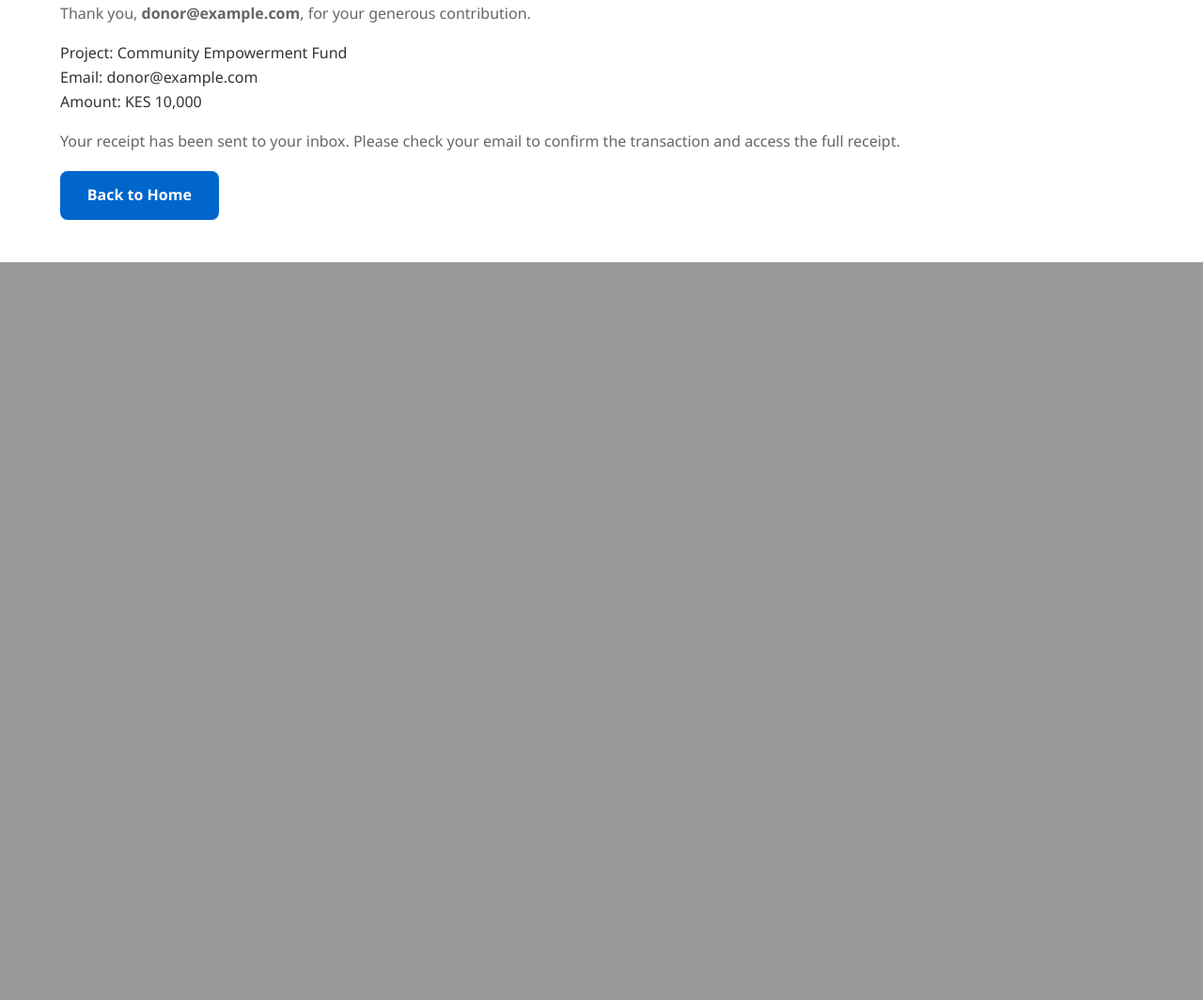
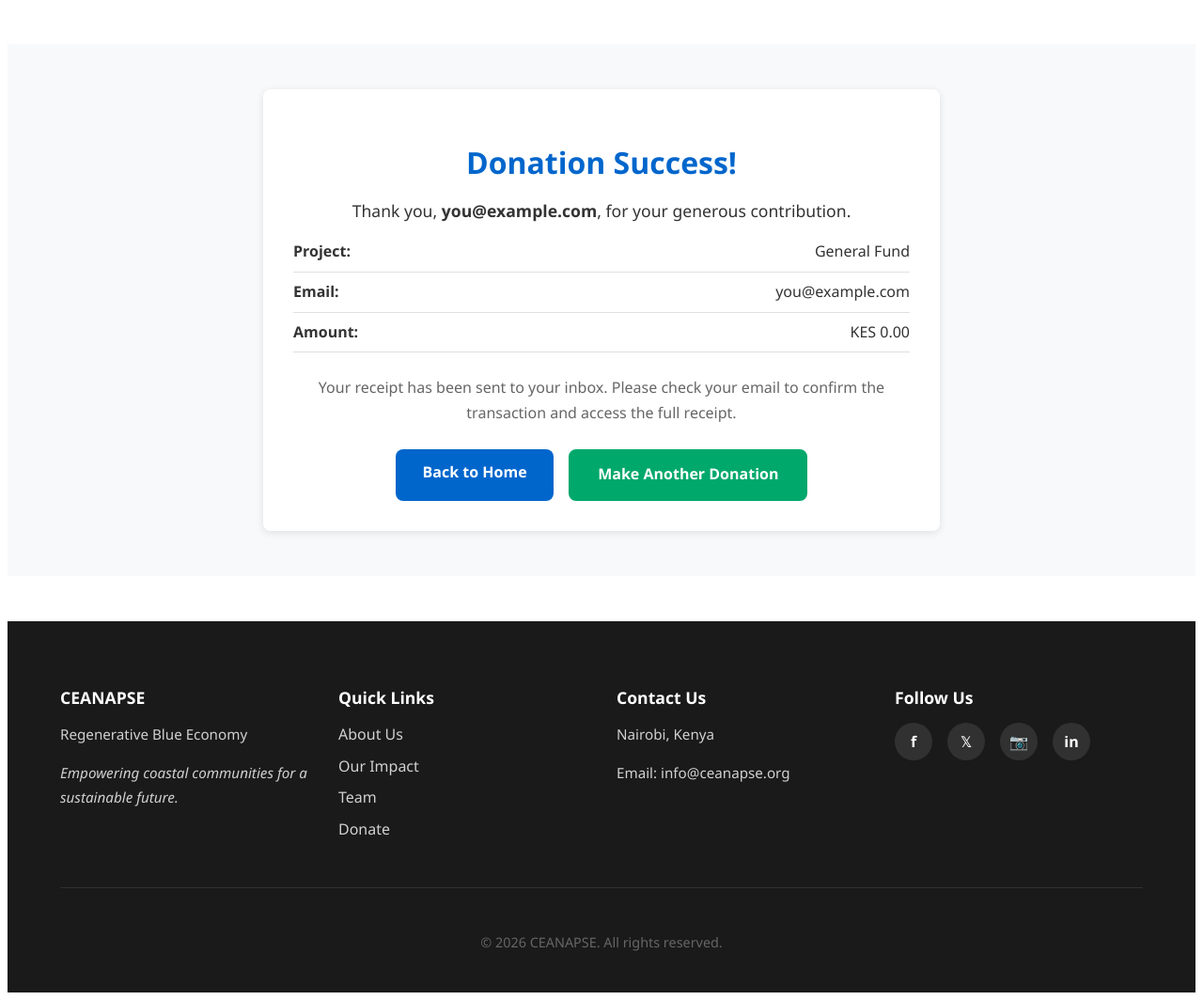
Before and after one commit to ISLOWIsmaeli/ceanapse-frontend, a Django app: page /checkout in a window 1280 px wide. Shown: the part 521-1585 px from the top of the page at 94% size. Before the commit the page ends 800 px from the top, so only its background shows below. Run offline with Django 5.2, Linux system fonts and the light colour scheme.

Commit message:
end of experimentation before starting the integraion

```diff
--- a/frontend/ceanapse/templates/ceanapse/donation_success.html
+++ b/frontend/ceanapse/templates/ceanapse/donation_success.html
@@ -1,18 +1,12 @@
-<!DOCTYPE html>
-<html lang="en">
-<head>
-    <meta charset="UTF-8" />
-    <meta name="viewport" content="width=device-width, initial-scale=1.0" />
-    <title>Donation Success | Ceanapse</title>
-    <link rel="stylesheet" href="/static/css/style.css" />
-</head>
-<body>
-    <!-- Navigation is expected to be included via base.html in production, this version is standalone for layout preview -->
+{% extends "base.html" %}
+{% load static %}
+{% block title %}Donation Success | Ceanapse{% endblock %}
 
+{% block content %}
 <section class="page-hero">
     <div class="page-hero-background">
         <video class="hero-img" autoplay loop muted playsinline>
-                <source src="/static/videos/projects-background.mp4" type="video/mp4" />
+            <source src="{% static 'videos/projects-background.mp4' %}" type="video/mp4" />
             Your browser does not support this video.
         </video>
     </div>
@@ -28,20 +22,20 @@
         <div class="response-card">
             <div class="response-content">
                 <h2 class="response-title">Donation Success!</h2>
-                    <p class="response-subtitle">Thank you, <strong>donor@example.com</strong>, for your generous contribution.</p>
+                <p class="response-subtitle">Thank you, <strong>{{ email|default:'you@example.com' }}</strong>, for your generous contribution.</p>
 
                 <div class="response-details">
                     <div class="response-detail">
                         <span class="response-detail-label">Project:</span>
-                            <span class="response-detail-value">Community Empowerment Fund</span>
+                        <span class="response-detail-value">{{ project.name|default:'General Fund' }}</span>
                     </div>
                     <div class="response-detail">
                         <span class="response-detail-label">Email:</span>
-                            <span class="response-detail-value">donor@example.com</span>
+                        <span class="response-detail-value">{{ email|default:'you@example.com' }}</span>
                     </div>
                     <div class="response-detail">
                         <span class="response-detail-label">Amount:</span>
-                            <span class="response-detail-value">KES 10,000</span>
+                        <span class="response-detail-value">KES {{ amount|default:'0.00' }}</span>
                     </div>
                 </div>
 
@@ -50,14 +44,11 @@
                 </p>
 
                 <div class="response-actions">
-                        <a href="/" class="btn btn-primary">Back to Home</a>
-                        <a href="/donate" class="btn btn-secondary">Make Another Donation</a>
+                    <a href="{% url 'frontend-home' %}" class="btn btn-primary">Back to Home</a>
+                    <a href="{% url 'donate-page' %}" class="btn btn-secondary">Make Another Donation</a>
                 </div>
             </div>
         </div>
     </div>
 </section>
-
-    <!-- Footer is expected to be included via base.html -->
-</body>
-</html>
+{% endblock %}
--- a/frontend/frontend/static/css/style.css
+++ b/frontend/frontend/static/css/style.css
@@ -276,15 +276,17 @@ ul li, ol li {
 }
 
 .btn-secondary {
-    background-color: transparent;
+    background-color: var(--secondary-color);
     color: var(--white);
-    border: 2px solid var(--white);
+    border: 2px solid var(--secondary-color);
+    transition: all 0.3s ease;
 }
 
 .btn-secondary:hover {
-    background-color: var(--white);
-    color: var(--primary-color);
+    background-color: #00bf7a;
+    color: var(--white);
     transform: translateY(-2px);
+    box-shadow: var(--shadow-lg);
 }
 
 .btn-primary-light {
@@ -411,6 +413,72 @@ ul li, ol li {
 .page-hero-content p {
     font-size: 1.1rem;
     color: rgba(255, 255, 255, 0.95);
+}
+
+.response-section {
+    padding: var(--spacing-xl) 0;
+    background-color: var(--light-color);
+}
+
+.response-card {
+    max-width: 720px;
+    margin: 0 auto;
+    background-color: var(--white);
+    border-radius: var(--radius);
+    box-shadow: var(--shadow);
+    padding: var(--spacing-lg);
+    text-align: center;
+}
+
+.response-title {
+    color: var(--primary-color);
+    margin-bottom: 0.75rem;
+    font-size: 2rem;
+}
+
+.response-subtitle {
+    color: var(--text-dark);
+    margin-bottom: 1rem;
+    font-size: 1.1rem;
+}
+
+.response-message {
+    color: var(--text-light);
+    margin: 1rem 0 1.5rem;
+}
+
+.response-details {
+    margin: 1rem 0 1.5rem;
+    text-align: left;
+    display: grid;
+    gap: 0.5rem;
+}
+
+.response-detail {
+    display: flex;
+    justify-content: space-between;
+    border-bottom: 1px solid var(--border-color);
+    padding-bottom: 0.5rem;
+}
+
+.response-detail-label {
+    font-weight: 700;
+    color: var(--text-dark);
+}
+
+.response-detail-value {
+    color: var(--text-dark);
+}
+
+.response-actions {
+    display: flex;
+    justify-content: center;
+    gap: 1rem;
+    flex-wrap: wrap;
+}
+
+.response-actions .btn {
+    min-width: 165px;
 }
 
 /* ===============================
```
Also changed, not shown: frontend/frontend/static/images/teams.jpg (deleted). Lines whose indentation alone changed are shown as unchanged.
